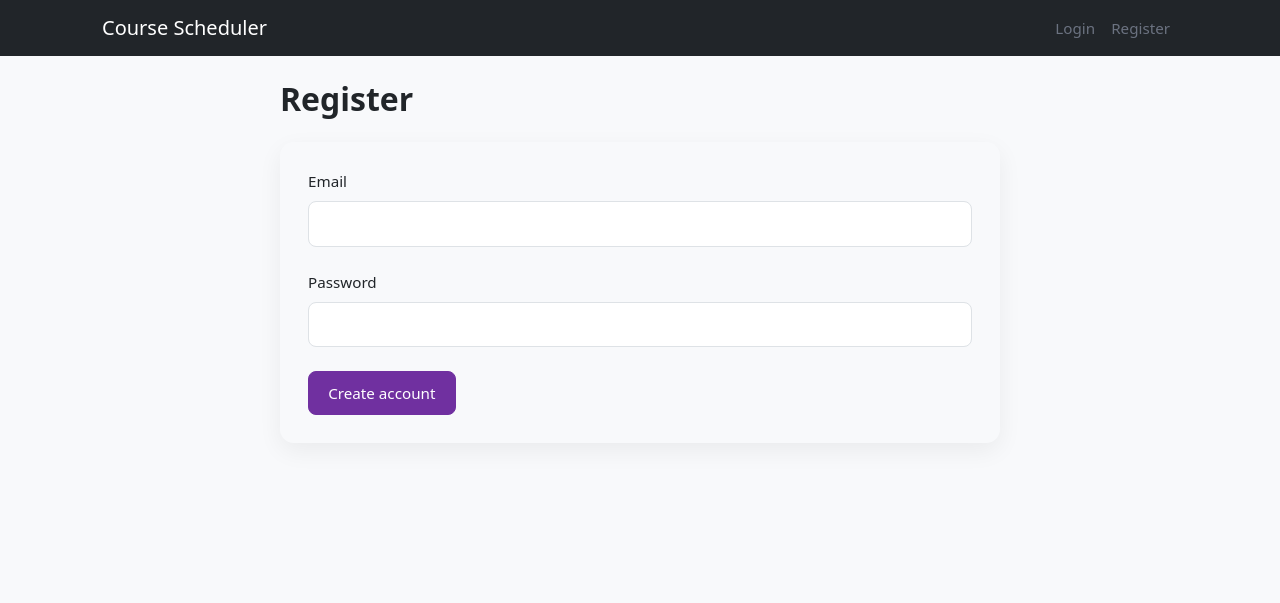
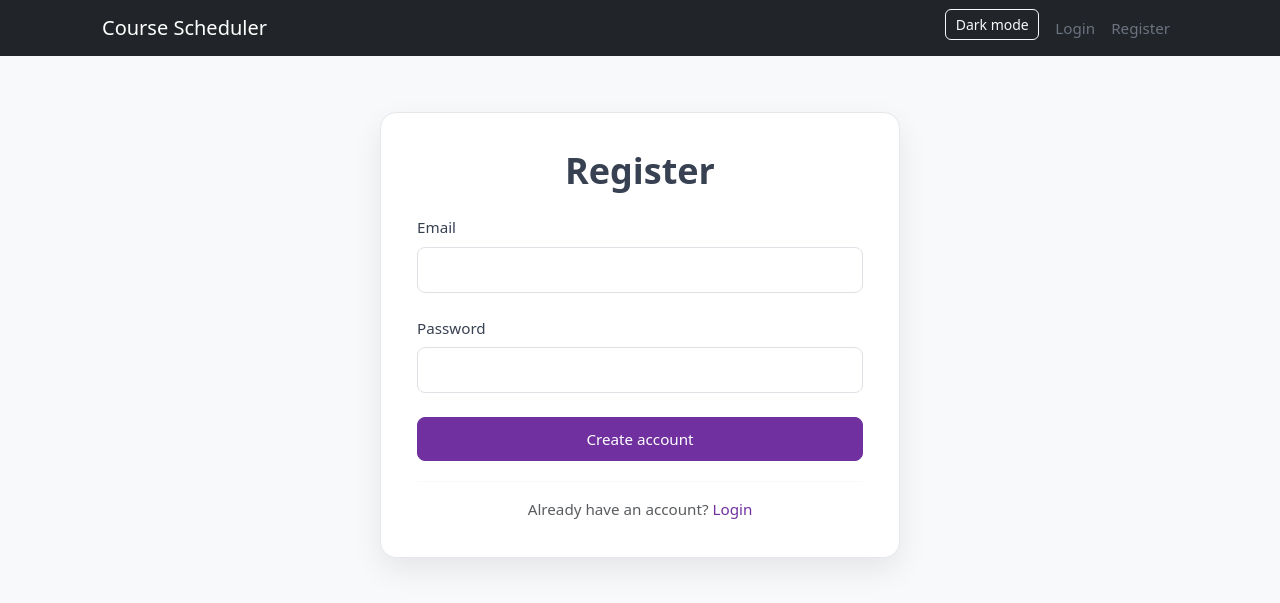
Before and after one commit to sarazoher/course-schedular, a Flask app: page /auth/register in a window 1280 px wide. Shown: the top 603 px of the page. Run offline with Flask 3, Linux system fonts and the light colour scheme.

Commit message:
Add dark mode toggle and refresh theme + form styling
- Add theme color variables (bg, surfaces, borders, text) and a light/dark theme switch
- Add a Dark mode button in the navbar and save the choice in localStorage
- Make cards, headers, inputs, tables, and accordion look right in dark mode
- Update plan cards to use theme colors (normal + hover)
- Improve auth forms (bigger card, centered title, full-width button, login/register links)
- Update edit pages (Edit Course / Offerings) to use the same centered form layout
- Add spacing to the landing page so the home content sits lower and looks cleaner

```diff
--- a/static/css/main.css
+++ b/static/css/main.css
@@ -1,9 +1,11 @@
 :root {
-  /* Brand */
-  --brand: #7030a0;
+  --brand: #7030a0;    /* Brand */
+  --teal-deep: #006656;    /* deep green-teal */
 
   /* Neutrals */
   --bg: #f8f9fb;
+  --surface: #ffffff;
+  --surface-2: #f3f4f6;
   --card-border: #e5e7eb;
   --text-strong: #374151;
   --muted: #6b7280;
@@ -12,7 +14,67 @@
   --ok: #16a34a;
   --bad: #dc2626;
   --unknown: #6b7280;
+
+
 }
+
+/* ==============================
+   Theme variables (manual toggle)
+   ============================== */
+
+html[data-theme="light"] {
+  --bg: #f8f9fb;
+  --surface: #ffffff;
+  --surface-2: #f3f4f6;
+  --card-border: #e5e7eb;
+  --text-strong: #374151;
+  --muted: #6b7280;
+}
+
+html[data-theme="dark"] {
+  /* Purple-tinted dark background */
+  --bg: #16121d;
+
+  /* Card surfaces (soft, not black) */
+  --surface: rgba(255, 255, 255, 0.07);
+  --surface-2: rgba(255, 255, 255, 0.10);
+
+  /* Borders */
+  --card-border: rgba(255, 255, 255, 0.18);
+
+  /* Text */
+  --text-strong: rgba(255, 255, 255, 0.92);
+  --muted: rgba(255, 255, 255, 0.70);
+}
+
+/* Apply variables globally */
+body {
+  background-color: var(--bg);
+  color: var(--text-strong);
+}
+
+/* Cards adapt automatically */
+.card,
+.form-card {
+  background: var(--surface);
+  border-color: var(--card-border);
+}
+
+.card-header {
+  background: var(--surface-2);
+}
+
+/* Inputs in dark mode */
+html[data-theme="dark"] .form-control {
+  background-color: rgba(255, 255, 255, 0.06);
+  border-color: var(--card-border);
+  color: var(--text-strong);
+}
+
+html[data-theme="dark"] .form-control::placeholder {
+  color: var(--muted);
+}
+
 
 /* ==============================
    Auth + Create forms (consistent layout)
@@ -21,10 +83,7 @@
 .form-shell {
   max-width: 720px;
   margin: 0 auto;
-}
-
-.form-card {
-  padding: 1.25rem 1.25rem;
+  padding-top: 2.5rem;
 }
 
 .form-actions {
@@ -284,9 +390,41 @@ form + .btn {
 
 .form-card {
   background: var(--surface);
-  padding: 1.75rem;
-  border-radius: 14px;
-  box-shadow: 0 8px 24px rgba(0,0,0,0.06);
+  padding: 2.25rem;
+  border-radius: 16px;
+  border: 1px solid var(--card-border);
+  box-shadow: 0 12px 30px rgba(0,0,0,0.08);
+  max-width: 520px;
+  margin: 0 auto;
+}
+
+.auth-title {
+  text-align: center;
+  font-weight: 800;
+  font-size: 2.25rem;
+  margin-bottom: 1.5rem;
+  color: var(--text-strong);
+}
+
+.auth-divider {
+  margin: 1.25rem 0 1rem;
+  border-color: var(--card-border);
+}
+
+.auth-footer {
+  text-align: center;
+  font-size: 0.95rem;
+  color: var(--muted);
+}
+
+.auth-footer a {
+  color: var(--brand);
+  font-weight: 500;
+  text-decoration: none;
+}
+
+.auth-footer a:hover {
+  text-decoration: underline;
 }
 
 .form-control-lg {
--- a/templates/base.html
+++ b/templates/base.html
@@ -43,6 +43,14 @@
         <!-- Collapsible links -->
         <div class="collapse navbar-collapse" id="navbarNav">
           <ul class="navbar-nav ms-auto">
+            <li class="nav-item me-2">
+              <button
+                id="themeToggle"
+                class="btn btn-sm btn-outline-light"
+                type="button">
+                Dark mode
+              </button>
+            </li>
             {% if current_user.is_authenticated %}
               <li class="nav-item">
                 <a class="nav-link" href="{{ url_for('main.dashboard') }}">Dashboard</a>
@@ -100,5 +108,33 @@
         triggers.forEach((el) => new bootstrap.Popover(el));
       });
     </script>
+
+    <script>
+      (function () {
+        const root = document.documentElement;
+        const toggle = document.getElementById("themeToggle");
+
+        // Decide initial theme
+        const stored = localStorage.getItem("theme");
+        const prefersDark = window.matchMedia("(prefers-color-scheme: dark)").matches;
+        const initial = stored || (prefersDark ? "dark" : "light");
+
+        root.setAttribute("data-theme", initial);
+
+        if (!toggle) return;
+
+        toggle.textContent = initial === "dark" ? "Light mode" : "Dark mode";
+
+        toggle.addEventListener("click", () => {
+          const current = root.getAttribute("data-theme");
+          const next = current === "dark" ? "light" : "dark";
+
+          root.setAttribute("data-theme", next);
+          localStorage.setItem("theme", next);
+          toggle.textContent = next === "dark" ? "Light mode" : "Dark mode";
+        });
+      })();
+    </script>
+
   </body>
 </html>
--- a/templates/home.html
+++ b/templates/home.html
@@ -1,7 +1,7 @@
 {% extends "base.html" %}
 
 {% block content %}
-  <div class="text-center">
+  <div class="text-center home-landing">
     <h1 class="mb-2">Course Scheduler</h1>
     <p class="text-muted mb-4">
       Login or register to create degree plans and generate schedules.
--- a/templates/register.html
+++ b/templates/register.html
@@ -1,9 +1,9 @@
 {% extends "base.html" %}
 {% block content %}
-  <div class="form-shell">
-    <h2 class="mb-4">Register</h2>
+  <div class="form-page">
+    <form method="POST" class="form-card">
+      <h2 class="auth-title">Register</h2>
 
-    <form method="POST" class="form-card">
       <div class="mb-4">
         <label class="form-label">Email</label>
         <input class="form-control form-control-lg"
@@ -20,9 +20,15 @@
                required>
       </div>
 
-      <button class="btn btn-primary btn-lg btn-balanced" type="submit">
+      <button class="btn btn-primary btn-lg btn-balanced w-100" type="submit">
         Create account
       </button>
+
+      <hr class="auth-divider">
+      <div class="auth-footer">
+        <span class="text-muted">Already have an account?</span>
+        <a href="{{ url_for('auth.login') }}">Login</a>
+      </div>
     </form>
   </div>
 {% endblock %}
```
Also changed, not shown: other parts of static/css/main.css (+66 -6 lines), templates/edit_course.html (+9 -3 lines), templates/edit_offerings.html (+9 -3 lines), templates/login.html (+10 -4 lines).
